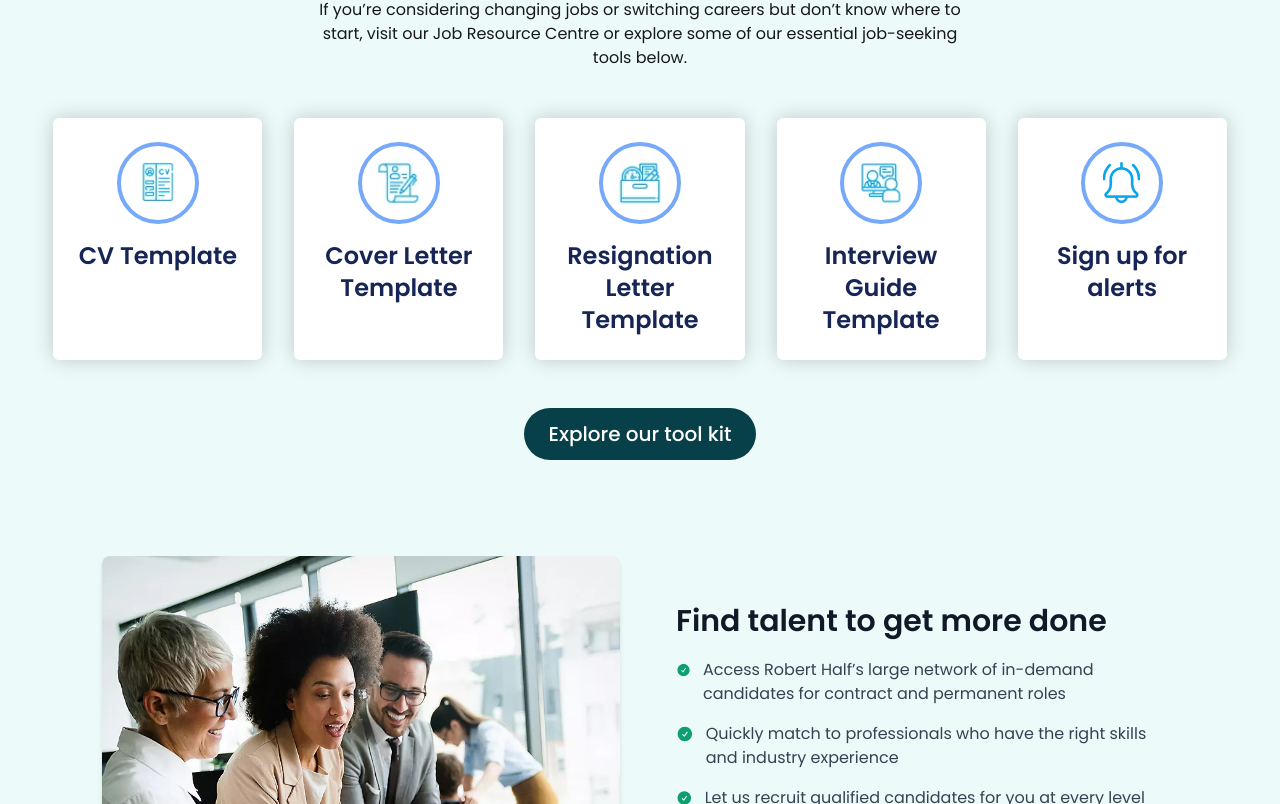
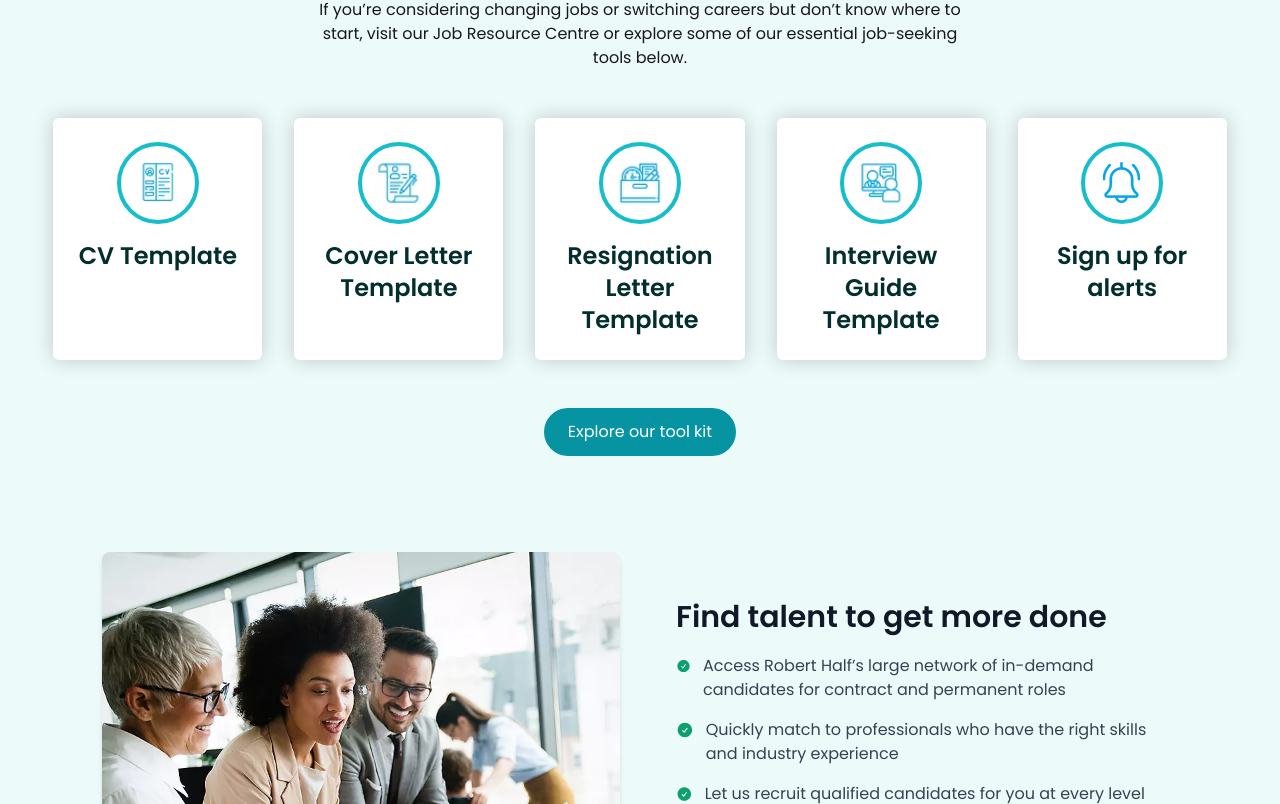
Before and after one commit to alaminislam34/Hiring-Agency-Communication-Platform, a Next.js app: page / in a window 1280 px wide. Shown: the part 1956-2760 px from the top of the page. Built offline with nearby package versions, Linux system fonts and the light colour scheme; no server answers; the database is empty.

Commit message:
updated tool kit section

```diff
--- a/src/app/components/FindTalent.jsx
+++ b/src/app/components/FindTalent.jsx
@@ -27,7 +27,7 @@ export default function FindTalent() {
         <img
           src="/talent-1.webp"
           alt="Team working"
-          className="rounded-lg shadow-md h-[400px] w-full"
+          className="rounded-lg shadow-md h-[400px] object-cover bg-cover w-full"
         />
 
         <div className=" flex flex-col justify-center w-full 2xl:w-2/3 pl-4">
@@ -83,9 +83,9 @@ export default function FindTalent() {
                 <div className="space-y-6">
                   <article className="prose max-w-none prose-headings:text-teal-600 prose-p:text-gray-700 prose-li:text-gray-600 space-y-6">
                     <p>
-                      Welcome to <strong>JobHive</strong> — your trusted platform
-                      for hiring top talent across all industries. Whether
-                      you're a startup looking for your first hire or an
+                      Welcome to <strong>JobHive</strong> — your trusted
+                      platform for hiring top talent across all industries.
+                      Whether you're a startup looking for your first hire or an
                       enterprise seeking highly skilled professionals, Job makes
                       it easy, fast, and effective.
                     </p>
@@ -166,7 +166,9 @@ export default function FindTalent() {
                 </div>
               </ModalBody>
               <ModalFooter>
-                <Button onClick={() => setOpenModal(false)} color="gray">Got it, let's hire!</Button>
+                <Button onClick={() => setOpenModal(false)} color="gray">
+                  Got it, let's hire!
+                </Button>
                 <Button color="gray" onClick={() => setOpenModal(false)}>
                   Decline
                 </Button>
--- a/src/app/components/SeekKit.jsx
+++ b/src/app/components/SeekKit.jsx
@@ -26,11 +26,11 @@ const SeekKit = () => {
           }
           className="flex flex-col items-center justify-start gap-4 px-4 py-6 rounded-md bg-white hover:-translate-y-2 duration-300 cursor-pointer text-center hover:shadow-[0px_0px_25px_0px_rgb(0,0,0,0.3)] shadow-[0px_0px_20px_0px_rgb(0,0,0,0.2)]"
         >
-          <div className="p-3 rounded-full border-4 border-blue-400">
+          <div className="p-3 rounded-full border-4 border-teal-400">
             <Image src={cv} alt="CV Template" width={50} height={50} />
           </div>
           <div>
-            <p className="text-lg text-blue-950 md:text-xl lg:text-2xl font-semibold">
+            <p className="text-lg text-teal-950 md:text-xl lg:text-2xl font-semibold">
               CV Template
             </p>
           </div>
@@ -41,11 +41,11 @@ const SeekKit = () => {
           }
           className="flex flex-col items-center justify-start gap-4 px-4 py-6 rounded-md bg-white hover:-translate-y-2 duration-300 cursor-pointer text-center hover:shadow-[0px_0px_25px_0px_rgb(0,0,0,0.3)] shadow-[0px_0px_20px_0px_rgb(0,0,0,0.2)]"
         >
-          <div className="p-3 rounded-full border-4 border-blue-400">
+          <div className="p-3 rounded-full border-4 border-teal-400">
             <Image src={coverLetter} alt="CV Template" width={50} height={50} />
           </div>
           <div>
-            <p className="text-lg text-blue-950 md:text-xl lg:text-2xl font-semibold">
+            <p className="text-lg text-teal-950 md:text-xl lg:text-2xl font-semibold">
               Cover Letter Template
             </p>
           </div>
@@ -56,7 +56,7 @@ const SeekKit = () => {
           }
           className="flex flex-col items-center justify-start gap-4 px-4 py-6 rounded-md bg-white hover:-translate-y-2 duration-300 cursor-pointer text-center hover:shadow-[0px_0px_25px_0px_rgb(0,0,0,0.3)] shadow-[0px_0px_20px_0px_rgb(0,0,0,0.2)]"
         >
-          <div className="p-3 rounded-full border-4 border-blue-400">
+          <div className="p-3 rounded-full border-4 border-teal-400">
             <Image
               src={resignationL}
               alt="CV Template"
@@ -65,7 +65,7 @@ const SeekKit = () => {
             />
           </div>
           <div>
-            <p className="text-lg text-blue-950 md:text-xl lg:text-2xl font-semibold">
+            <p className="text-lg text-teal-950 md:text-xl lg:text-2xl font-semibold">
               Resignation Letter Template
             </p>
           </div>
@@ -76,17 +76,17 @@ const SeekKit = () => {
           }
           className="flex flex-col items-center justify-start gap-4 px-4 py-6 rounded-md bg-white hover:-translate-y-2 duration-300 cursor-pointer text-center hover:shadow-[0px_0px_25px_0px_rgb(0,0,0,0.3)] shadow-[0px_0px_20px_0px_rgb(0,0,0,0.2)]"
         >
-          <div className="p-3 rounded-full border-4 border-blue-400">
+          <div className="p-3 rounded-full border-4 border-teal-400">
             <Image src={interview} alt="CV Template" width={50} height={50} />
           </div>
           <div>
-            <p className="text-lg text-blue-950 md:text-xl lg:text-2xl font-semibold">
+            <p className="text-lg text-teal-950 md:text-xl lg:text-2xl font-semibold">
               Interview Guide Template
             </p>
           </div>
         </Link>
         <div className="flex flex-col items-center justify-start gap-4 px-4 py-6 rounded-md bg-white hover:-translate-y-2 duration-300 cursor-pointer text-center hover:shadow-[0px_0px_25px_0px_rgb(0,0,0,0.3)] shadow-[0px_0px_20px_0px_rgb(0,0,0,0.2)]">
-          <div className="p-3 rounded-full border-4 border-blue-400">
+          <div className="p-3 rounded-full border-4 border-teal-400">
             <Image
               src={notification}
               alt="CV Template"
@@ -95,7 +95,7 @@ const SeekKit = () => {
             />
           </div>
           <div>
-            <p className="text-lg text-blue-950 md:text-xl lg:text-2xl font-semibold">
+            <p className="text-lg text-teal-950 md:text-xl lg:text-2xl font-semibold">
               Sign up for alerts
             </p>
           </div>
@@ -105,7 +105,7 @@ const SeekKit = () => {
         {/* This is a tool kit explore button */}
         <Link
           href={"/jobtoolkit"}
-          className="text-lg md:text-xl font-medium py-2 px-4 lg:py-3 lg:px-6 rounded-full bg-[#084049] hover:bg-[#02282E] text-white duration-300 cursor-pointer"
+          className=" py-2 px-4 lg:py-3 lg:px-6 rounded-full bg-teal-500 hover:bg-teal-600 text-white duration-300 cursor-pointer"
         >
           Explore our tool kit
         </Link>
```
